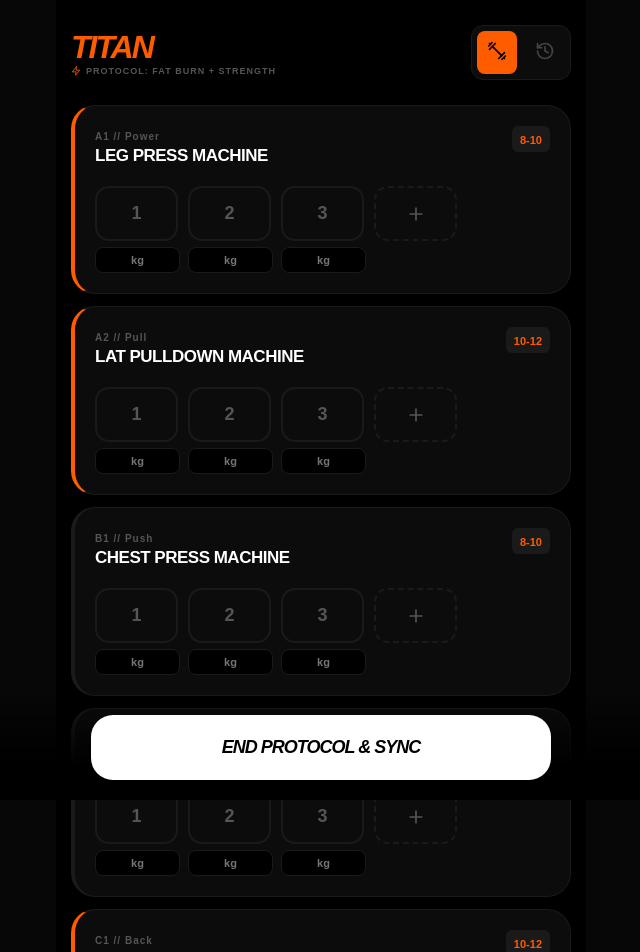
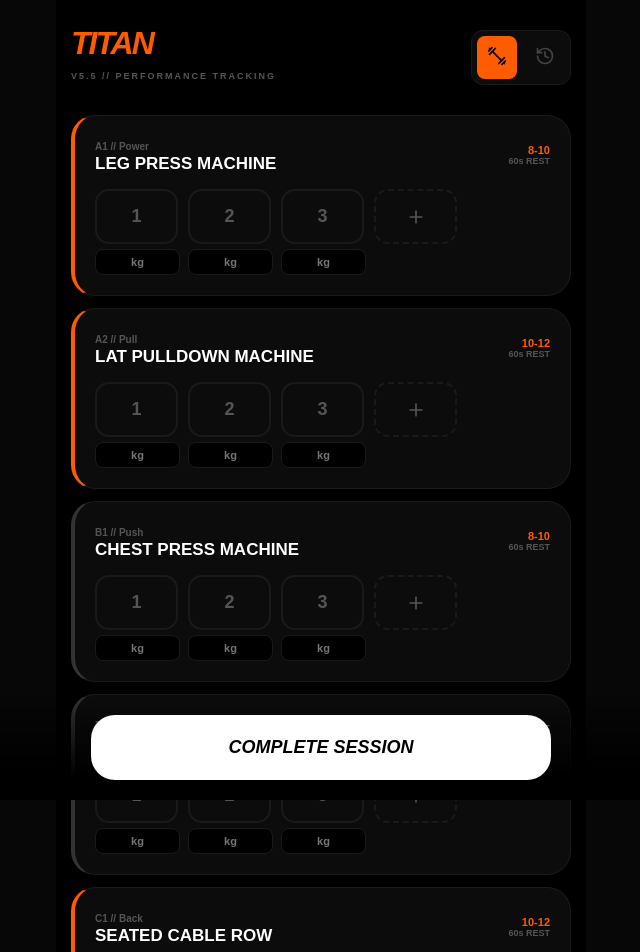
Before and after one commit to srafiq2406teachered-byte/Titan-Tracker, a React (Vite) app: page / in a window 1280 px wide. Shown: the top 952 px of the page, without its empty margins (319-959 px from the left). Built offline with nearby package versions, Linux system fonts and the light colour scheme.

Commit message:
Update App.jsx

```diff
--- a/src/App.jsx
+++ b/src/App.jsx
@@ -1,36 +1,36 @@
 import React, { useState, useEffect } from 'react';
-import { CheckCircle, Clock, RotateCcw, Dumbbell, History, Plus, Timer, Zap } from 'lucide-react';
+import { CheckCircle, Clock, RotateCcw, Dumbbell, History, Plus, Timer, Zap, ChevronRight } from 'lucide-react';
 
 const TitanTracker = () => {
-  // 1. STATE WITH LOCALSTORAGE PERSISTENCE
+  // --- 1. STATE & PERSISTENCE ---
   const [view, setView] = useState('train');
   const [timeLeft, setTimeLeft] = useState(0);
+  const [activeTimerType, setActiveTimerType] = useState(60); // Default 60s
   const [completedSets, setCompletedSets] = useState(() =>
-    JSON.parse(localStorage.getItem('titan_completed') || '{}')
+    JSON.parse(localStorage.getItem('titan_completed_v5') || '{}')
   );
   const [exerciseData, setExerciseData] = useState(() =>
-    JSON.parse(localStorage.getItem('titan_data') || '{}')
+    JSON.parse(localStorage.getItem('titan_data_v5') || '{}')
   );
 
-  // 2. PROTOCOL DEFINITION (A1-D2)
+  // --- 2. THE MASTER PROTOCOL (A1-D2) ---
   const MASTER_PLAN = [
-    { id: "A1", pair: "A", name: "Leg Press Machine", sets: 3, goal: "8-10", focus: "Power", type: "set" },
-    { id: "A2", pair: "A", name: "Lat Pulldown Machine", sets: 3, goal: "10-12", focus: "Pull", type: "set" },
-    { id: "B1", pair: "B", name: "Chest Press Machine", sets: 3, goal: "8-10", focus: "Push", type: "set" },
-    { id: "B2", pair: "B", name: "Seated Leg Curl", sets: 3, goal: "12-15", focus: "Hams", type: "set" },
-    { id: "C1", pair: "C", name: "Seated Cable Row", sets: 3, goal: "10-12", focus: "Back", type: "set" },
-    { id: "C2", pair: "C", name: "DB Overhead Press", sets: 3, goal: "10-12", focus: "Shoulders", type: "set" },
-    { id: "D1", pair: "D", name: "Plank / Captain's Chair", sets: 3, goal: "45s", focus: "Core", type: "time" },
-    { id: "D2", pair: "D", name: "Walking Lunges", sets: 3, goal: "12 Total", focus: "Burn", type: "set" }
+    { id: "A1", pair: "A", name: "Leg Press Machine", sets: 3, goal: "8-10", focus: "Power", type: "set", rest: 60 },
+    { id: "A2", pair: "A", name: "Lat Pulldown Machine", sets: 3, goal: "10-12", focus: "Pull", type: "set", rest: 60 },
+    { id: "B1", pair: "B", name: "Chest Press Machine", sets: 3, goal: "8-10", focus: "Push", type: "set", rest: 60 },
+    { id: "B2", pair: "B", name: "Seated Leg Curl", sets: 3, goal: "12-15", focus: "Hams", type: "set", rest: 60 },
+    { id: "C1", pair: "C", name: "Seated Cable Row", sets: 3, goal: "10-12", focus: "Back", type: "set", rest: 60 },
+    { id: "C2", pair: "C", name: "DB Overhead Press", sets: 3, goal: "10-12", focus: "Shoulders", type: "set", rest: 60 },
+    { id: "D1", pair: "D", name: "Plank / Captain's Chair", sets: 3, goal: "45s", focus: "Core", type: "time", rest: 30 },
+    { id: "D2", pair: "D", name: "Walking Lunges", sets: 3, goal: "12 Total", focus: "Burn", type: "set", rest: 30 }
   ];
 
-  // 3. PERSISTENCE ENGINE
+  // --- 3. AUTO-SAVE & TIMER LOGIC ---
   useEffect(() => {
-    localStorage.setItem('titan_completed', JSON.stringify(completedSets));
-    localStorage.setItem('titan_data', JSON.stringify(exerciseData));
+    localStorage.setItem('titan_completed_v5', JSON.stringify(completedSets));
+    localStorage.setItem('titan_data_v5', JSON.stringify(exerciseData));
   }, [completedSets, exerciseData]);
 
-  // 4. TIMER ENGINE
   useEffect(() => {
     if (timeLeft > 0) {
       const timer = setTimeout(() => setTimeLeft(timeLeft - 1), 1000);
@@ -47,36 +47,37 @@ const TitanTracker = () => {
     textDim: '#555555'
   };
 
-  const handleDataChange = (exId, setIdx, val) => {
-    setExerciseData(prev => ({
-      ...prev,
-      [`${exId}-${setIdx}`]: val
-    }));
+  const handleSetToggle = (exId, setIdx, restTime) => {
+    const key = `${exId}-${setIdx}`;
+    const isNowDone = !completedSets[key];
+    setCompletedSets(prev => ({ ...prev, [key]: isNowDone }));
+    if (isNowDone) {
+      setActiveTimerType(restTime);
+      setTimeLeft(restTime);
+    }
   };
 
   const addExtraSet = (exId) => {
     const key = `${exId}-extra`;
-    setExerciseData(prev => ({
-      ...prev,
-      [key]: (prev[key] || 0) + 1
-    }));
+    setExerciseData(prev => ({ ...prev, [key]: (prev[key] || 0) + 1 }));
   };
 
   return (
-    <div style={{ backgroundColor: THEME.black, minHeight: '100vh', color: THEME.textMain, fontFamily: 'sans-serif', padding: '15px', maxWidth: '500px', margin: '0 auto', paddingBottom: '140px' }}>
+    <div style={{ backgroundColor: THEME.black, minHeight: '100vh', color: THEME.textMain, fontFamily: 'sans-serif', padding: '15px', maxWidth: '500px', margin: '0 auto', paddingBottom: '160px' }}>
 
-      {/* HUD HEADER */}
+      {/* HEADER HUD */}
       <header style={{ display: 'flex', justifyContent: 'space-between', alignItems: 'center', marginBottom: '25px', paddingTop: '10px' }}>
         <div>
           <h1 style={{ fontSize: '32px', fontWeight: '900', fontStyle: 'italic', margin: 0, color: THEME.orange, letterSpacing: '-2px' }}>TITAN</h1>
-          <div style={{ display: 'flex', alignItems: 'center', gap: '5px' }}>
-            <Zap size={10} color={THEME.orange} />
-            <span style={{ fontSize: '9px', fontWeight: 'bold', color: THEME.textDim, textTransform: 'uppercase', letterSpacing: '1px' }}>Protocol: Fat Burn + Strength</span>
-          </div>
+          <p style={{ fontSize: '9px', fontWeight: 'bold', color: THEME.textDim, textTransform: 'uppercase', letterSpacing: '2px' }}>v5.5 // Performance Tracking</p>
         </div>
         <div style={{ display: 'flex', gap: '8px', background: THEME.card, padding: '5px', borderRadius: '12px', border: `1px solid ${THEME.border}` }}>
-          <button onClick={() => setView('train')} style={{ background: view === 'train' ? THEME.orange : 'transparent', border: 'none', padding: '10px', borderRadius: '8px', cursor: 'pointer' }}><Dumbbell size={20} color={view === 'train' ? '#000' : '#444'} /></button>
-          <button onClick={() => setView('history')} style={{ background: view === 'history' ? THEME.orange : 'transparent', border: 'none', padding: '10px', borderRadius: '8px', cursor: 'pointer' }}><History size={20} color={view === 'history' ? '#000' : '#444'} /></button>
+          <button onClick={() => setView('train')} style={{ background: view === 'train' ? THEME.orange : 'transparent', border: 'none', padding: '10px', borderRadius: '8px' }}>
+            <Dumbbell size={20} color={view === 'train' ? '#000' : '#444'} />
+          </button>
+          <button onClick={() => setView('history')} style={{ background: view === 'history' ? THEME.orange : 'transparent', border: 'none', padding: '10px', borderRadius: '8px' }}>
+            <History size={20} color={view === 'history' ? '#000' : '#444'} />
+          </button>
         </div>
       </header>
 
@@ -88,19 +89,17 @@ const TitanTracker = () => {
 
             return (
               <div key={ex.id} style={{
-                background: THEME.card,
-                borderRadius: '24px',
-                padding: '20px',
-                border: `1px solid ${THEME.border}`,
-                borderLeft: `4px solid ${ex.pair === 'A' || ex.pair === 'C' ? THEME.orange : THEME.border}`
+                background: THEME.card, borderRadius: '24px', padding: '20px', border: `1px solid ${THEME.border}`,
+                borderLeft: `4px solid ${ex.pair === 'A' || ex.pair === 'C' ? THEME.orange : '#333'}`
               }}>
-                <div style={{ display: 'flex', justifyContent: 'space-between', alignItems: 'flex-start', marginBottom: '18px' }}>
+                <div style={{ display: 'flex', justifyContent: 'space-between', alignItems: 'center', marginBottom: '15px' }}>
                   <div>
-                    <span style={{ fontSize: '10px', fontWeight: '900', color: THEME.textDim, letterSpacing: '1px' }}>{ex.id} // {ex.focus}</span>
-                    <h3 style={{ fontSize: '17px', fontWeight: '900', margin: '2px 0', textTransform: 'uppercase', letterSpacing: '-0.5px' }}>{ex.name}</h3>
+                    <span style={{ fontSize: '10px', fontWeight: '900', color: THEME.textDim }}>{ex.id} // {ex.focus}</span>
+                    <h3 style={{ fontSize: '17px', fontWeight: '900', margin: '0', textTransform: 'uppercase' }}>{ex.name}</h3>
                   </div>
-                  <div style={{ background: '#1a1a1a', padding: '4px 8px', borderRadius: '6px' }}>
-                    <span style={{ fontSize: '11px', fontWeight: '900', color: THEME.orange }}>{ex.goal}</span>
+                  <div style={{ textAlign: 'right' }}>
+                    <div style={{ fontSize: '11px', fontWeight: '900', color: THEME.orange }}>{ex.goal}</div>
+                    <div style={{ fontSize: '9px', fontWeight: 'bold', color: THEME.textDim }}>{ex.rest}s REST</div>
                   </div>
                 </div>
 
@@ -109,41 +108,23 @@ const TitanTracker = () => {
                     const key = `${ex.id}-${i}`;
                     const isDone = completedSets[key];
                     return (
-                      <div key={i} style={{ display: 'flex', flexDirection: 'column', gap: '6px' }}>
+                      <div key={i} style={{ display: 'flex', flexDirection: 'column', gap: '5px' }}>
                         <button
-                          onClick={() => {
-                            setCompletedSets(prev => ({...prev, [key]: !isDone}));
-                            if(!isDone) setTimeLeft(60);
-                          }}
-                          style={{
-                            height: '55px',
-                            borderRadius: '14px',
-                            border: isDone ? `2px solid ${THEME.orange}` : `2px solid ${THEME.border}`,
-                            background: isDone ? THEME.orange : 'transparent',
-                            color: isDone ? '#000' : THEME.textDim,
-                            fontWeight: '900',
-                            fontSize: '18px',
-                            cursor: 'pointer',
-                            display: 'flex',
-                            alignItems: 'center',
-                            justifyContent: 'center',
-                            transition: 'all 0.1s active:scale-95'
-                          }}
+                          onClick={() => handleSetToggle(ex.id, i, ex.rest)}
+                          style={{ height: '55px', borderRadius: '14px', border: isDone ? `2px solid ${THEME.orange}` : `2px solid ${THEME.border}`, background: isDone ? THEME.orange : 'transparent', color: isDone ? '#000' : THEME.textDim, fontWeight: '900', fontSize: '18px' }}
                         >
-                          {isDone ? <CheckCircle size={22} strokeWidth={3} /> : i + 1}
+                          {isDone ? <CheckCircle size={22} /> : i + 1}
                         </button>
                         <input
-                          type="text"
-                          inputMode="decimal"
-                          placeholder={ex.type === 'set' ? 'kg' : 'min'}
+                          type="text" inputMode="decimal" placeholder={ex.type === 'set' ? 'kg' : 'min'}
                           value={exerciseData[key] || ''}
-                          onChange={(e) => handleDataChange(ex.id, i, e.target.value)}
-                          style={{ width: '100%', background: THEME.black, border: `1px solid ${THEME.border}`, color: THEME.orange, fontSize: '11px', textAlign: 'center', fontWeight: 'bold', padding: '6px 0', borderRadius: '8px', outline: 'none' }}
+                          onChange={(e) => setExerciseData(prev => ({ ...prev, [key]: e.target.value }))}
+                          style={{ width: '100%', background: THEME.black, border: `1px solid ${THEME.border}`, color: '#fff', fontSize: '11px', textAlign: 'center', fontWeight: 'bold', padding: '6px 0', borderRadius: '8px', outline: 'none' }}
                         />
                       </div>
                     );
                   })}
-                  <button onClick={() => addExtraSet(ex.id)} style={{ height: '55px', borderRadius: '14px', border: `2px dashed ${THEME.border}`, background: 'transparent', color: THEME.textDim, display: 'flex', alignItems: 'center', justifyContent: 'center', cursor: 'pointer' }}>
+                  <button onClick={() => addExtraSet(ex.id)} style={{ height: '55px', borderRadius: '14px', border: `2px dashed ${THEME.border}`, background: 'transparent', color: THEME.textDim, display: 'flex', alignItems: 'center', justifyContent: 'center' }}>
                     <Plus size={20} />
                   </button>
                 </div>
@@ -152,31 +133,29 @@ const TitanTracker = () => {
           })}
         </div>
       ) : (
-        <div style={{ textAlign: 'center', padding: '80px 20px', color: THEME.textDim }}>
-          <History size={40} style={{ marginBottom: '10px', opacity: 0.2 }} />
-          <p style={{ fontWeight: '900', textTransform: 'uppercase', fontSize: '12px', letterSpacing: '1px' }}>Session History Log Empty</p>
+        <div style={{ textAlign: 'center', padding: '100px 20px', color: THEME.textDim }}>
+          <Zap size={40} style={{ marginBottom: '10px', opacity: 0.2 }} />
+          <p style={{ fontWeight: '900', textTransform: 'uppercase', fontSize: '12px' }}>History tracking active.</p>
         </div>
       )}
 
-      {/* TITAN TIMER OVERLAY */}
+      {/* DYNAMIC FLOATING TIMER */}
       {timeLeft > 0 && (
-        <div style={{ position: 'fixed', bottom: '30px', left: '50%', transform: 'translateX(-50%)', backgroundColor: '#FFFFFF', color: '#000', padding: '15px 35px', borderRadius: '50px', display: 'flex', alignItems: 'center', gap: '20px', boxShadow: '0 20px 50px rgba(255,92,0,0.5)', border: `4px solid ${THEME.orange}`, zIndex: 1000 }}>
-          <Timer size={32} />
-          <span style={{ fontSize: '48px', fontWeight: '900', fontStyle: 'italic', fontFamily: 'monospace', letterSpacing: '-2px' }}>{timeLeft}s</span>
-          <button onClick={() => setTimeLeft(0)} style={{ border: 'none', background: '#eee', borderRadius: '50%', padding: '8px', cursor: 'pointer', display: 'flex' }}>
-            <RotateCcw size={18} />
-          </button>
+        <div style={{ position: 'fixed', bottom: '40px', left: '50%', transform: 'translateX(-50%)', backgroundColor: '#FFF', color: '#000', padding: '12px 35px', borderRadius: '50px', display: 'flex', alignItems: 'center', gap: '15px', boxShadow: `0 15px 45px ${THEME.orange}55`, border: `4px solid ${THEME.orange}`, zIndex: 2000 }}>
+          <Clock size={24} />
+          <span style={{ fontSize: '42px', fontWeight: '900', fontStyle: 'italic', fontFamily: 'monospace' }}>{timeLeft}s</span>
+          <RotateCcw size={20} onClick={() => setTimeLeft(0)} />
         </div>
       )}
 
-      {/* FINISH BUTTON */}
+      {/* PERSISTENT FOOTER ACTION */}
       {view === 'train' && (
-        <div style={{ position: 'fixed', bottom: '0', left: '0', right: '0', padding: '20px', background: 'linear-gradient(transparent, #000 70%)' }}>
+        <div style={{ position: 'fixed', bottom: 0, left: 0, right: 0, padding: '20px', background: 'linear-gradient(transparent, #000 80%)' }}>
           <button
-            onClick={() => { if(window.confirm("Complete Session?")) { setCompletedSets({}); setExerciseData({}); localStorage.clear(); window.location.reload(); }}}
-            style={{ width: '100%', maxWidth: '460px', margin: '0 auto', display: 'block', padding: '22px', borderRadius: '22px', border: 'none', background: THEME.textMain, color: THEME.black, fontWeight: '900', fontSize: '18px', textTransform: 'uppercase', fontStyle: 'italic', letterSpacing: '-1px', cursor: 'pointer' }}
+            onClick={() => { if(window.confirm("Complete protocol and sync data?")) { localStorage.clear(); window.location.reload(); }}}
+            style={{ width: '100%', maxWidth: '460px', margin: '0 auto', display: 'block', padding: '22px', borderRadius: '24px', border: 'none', background: '#FFF', color: '#000', fontWeight: '900', fontSize: '18px', textTransform: 'uppercase', fontStyle: 'italic' }}
           >
-            End Protocol & Sync
+            Complete Session
           </button>
         </div>
       )}
```
